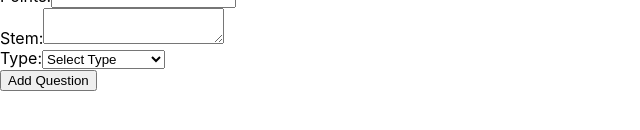
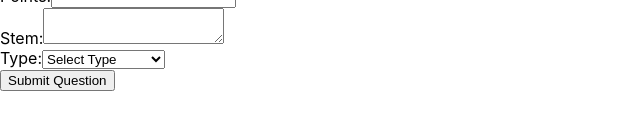
Before and after one commit to eddyiwnl/QuestionManagementApp, a React (Create React App) app: page / in a window 1280 px wide. Both pictures are taken after a click on the button "New Question". Shown: the part 294-424 px from the top of the page, without its empty margins (0-640 px from the left). Built offline with nearby package versions, Linux system fonts and the light colour scheme.

Commit message:
Added forms and essay functinality

```diff
--- a/src/Home.js
+++ b/src/Home.js
@@ -68,15 +68,65 @@ const Home = () => {
     }
   }
 
+  function handleNewData(event) {
+    const { name, value } = event.target;
+    setNewQuestionData(prevState => ({
+      ...prevState,
+      [name]: value,
+    }));
+  }
+
   function handleNewQuestion() {
     console.log('Creating a new question...');
-    setShowForm(true); // Show the form when "New Question" is clicked
+    setShowForm(true);
+  }
+
+  function handleSubmitQuestion() { //TODO: MCQ, numerical, matching, multiple answers, ...
+    console.log('Submitting question...');
+    console.log('Form Values:', newQuestionData);
+
+    if(newQuestionData.type=="essay_question") {
+      const { SCBT, number, points, quarter, quiz_title, stem, type } = newQuestionData;
+      const jsonEntry = JSON.stringify({ SCBT, number, points, quarter, quiz_title, stem, type });
+      console.log('JSON entry:', jsonEntry);
+      setEditJson(prevEditJson => (prevEditJson ? [...prevEditJson, {
+        SCBT: newQuestionData.SCBT,
+        number: newQuestionData.number,
+        points: newQuestionData.points,
+        quarter: newQuestionData.quarter,
+        quiz_title: newQuestionData.quiz_title,
+        stem: newQuestionData.stem,
+        type: newQuestionData.type
+      }] : [{
+        SCBT: newQuestionData.SCBT,
+        number: newQuestionData.number,
+        points: newQuestionData.points,
+        quarter: newQuestionData.quarter,
+        quiz_title: newQuestionData.quiz_title,
+        stem: newQuestionData.stem,
+        type: newQuestionData.type
+      }]));
+    }
+
+    setNewQuestionData({ // resetting form
+      quiz_title: '',
+      SCBT: '',
+      quarter: '',
+      number: '',
+      points: '',
+      stem: '',
+      type: '',
+      answer_ranges: [],
+      choices: []
+    });
+    setShowForm(false);
   }
 
   useEffect(() => {
     if (editJson) {
       const titles = [...new Set(editJson.map(item => item.quiz_title))];
       setQuizTitles(titles.sort());
+      console.log(editJson);
     }
   }, [editJson]);
 
@@ -114,12 +164,13 @@ const Home = () => {
           <h3>Add New Question</h3>
             <form>
               <label htmlFor="scbtInput">SCBT:</label>
-            <input type="text" id="scbtInput" name="scbt"/><br />
+              <input type="text" id="scbtInput" name="SCBT" value={newQuestionData.SCBT} onChange={handleNewData} /><br />
+
               <label htmlFor="quizTitleInput">Quiz Title:</label>
-            <input type="text" id="quizTitleInput" name="quizTitle"/><br />
+              <input type="text" id="quizTitleInput" name="quiz_title" value={newQuestionData.quiz_title} onChange={handleNewData} /><br />
 
               <label htmlFor="quarterSelect">Quarter:</label>
-            <select id="quarterSelect" name="quarter">
+              <select id="quarterSelect" name="quarter" value={newQuestionData.quarter} onChange={handleNewData}>
                 <option value="">Select Quarter</option>
                 <option value="Q1">Q1</option>
                 <option value="Q2">Q2</option>
@@ -128,16 +179,16 @@ const Home = () => {
               </select><br />
 
               <label htmlFor="numberInput">Number:</label>
-            <input type="number" id="numberInput" name="number"/><br />
+              <input type="number" id="numberInput" name="number" value={newQuestionData.number} onChange={handleNewData} /><br />
 
               <label htmlFor="pointsInput">Points:</label>
-            <input type="number" id="pointsInput" name="points"/><br />
+              <input type="number" id="pointsInput" name="points" value={newQuestionData.points} onChange={handleNewData} /><br />
 
               <label htmlFor="stemTextarea">Stem:</label>
-            <textarea id="stemTextarea" name="stem"/><br />
+              <textarea id="stemTextarea" name="stem" value={newQuestionData.stem} onChange={handleNewData} /><br />
 
               <label htmlFor="typeSelect">Type:</label>
-            <select id="typeSelect" name="type">
+              <select id="typeSelect" name="type" value={newQuestionData.type} onChange={handleNewData}>
                 <option value="">Select Type</option>
                 <option value="multiple_choice_question">Multiple Choice</option>
                 <option value="numerical_question">Numerical</option>
@@ -147,7 +198,7 @@ const Home = () => {
                 {/* Add more options for other question types */}
               </select><br />
 
-            <button type="button" onClick={handleNewQuestion}>Add Question</button>
+              <button type="button" onClick={handleSubmitQuestion}>Submit Question</button>
             </form>
         </div>
         )}
```
Lines whose indentation alone changed are shown as unchanged.
